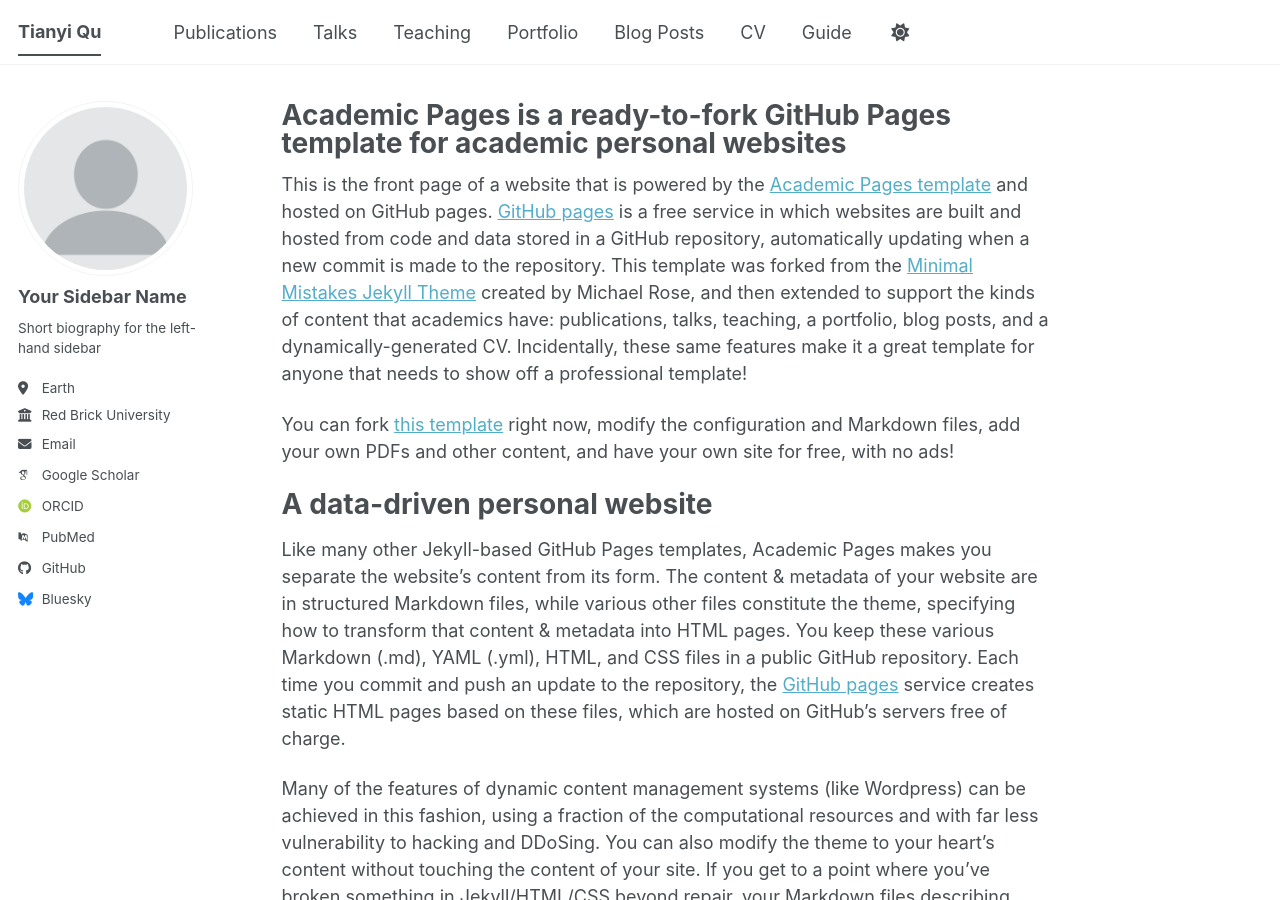
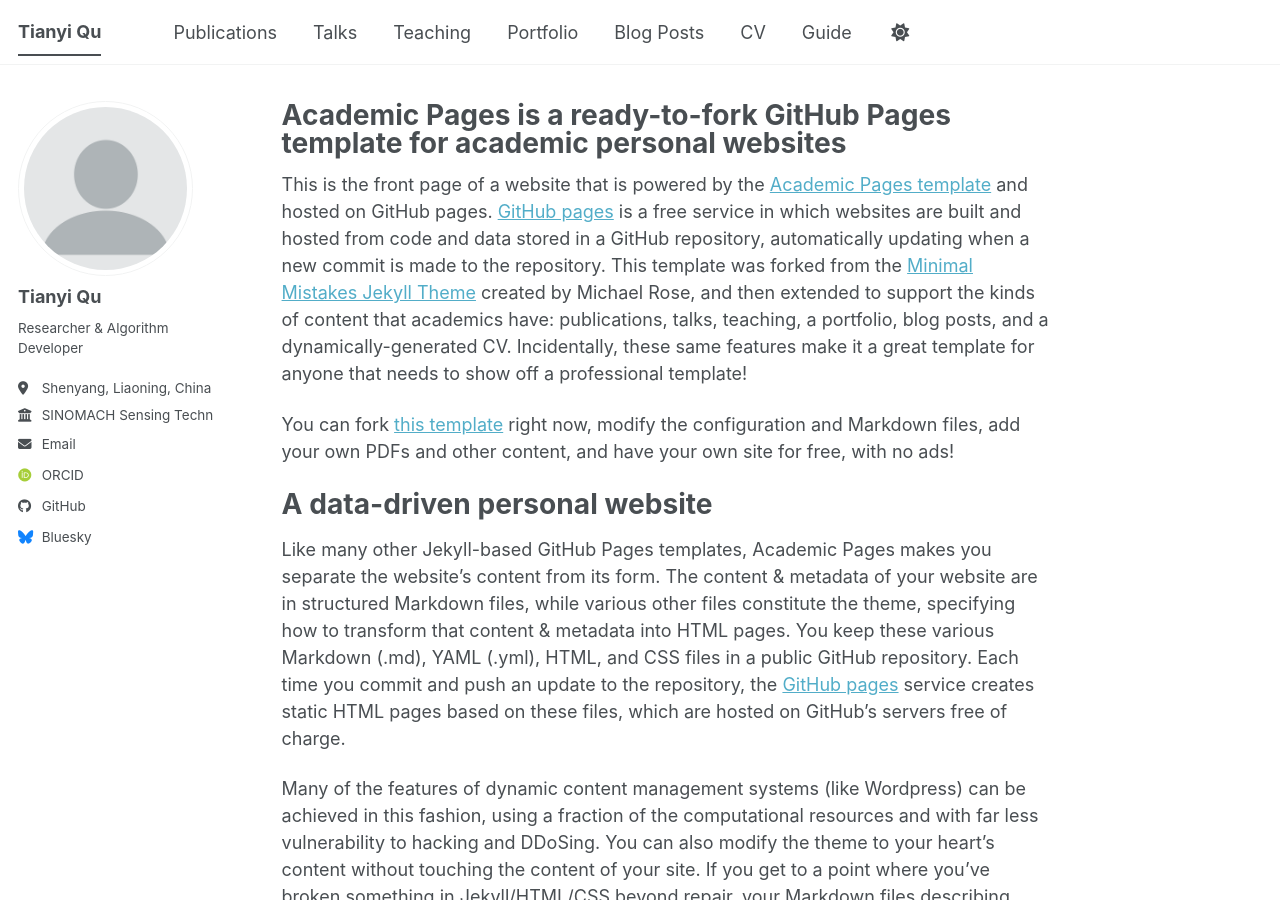
Before and after one commit to TQSAIS/tqsais.github.io, a Jekyll site: the page built from _pages/about.md, in a window 1280 px wide and 900 px high. Built offline with Jekyll 4.4.1, drawn with Linux system fonts in a browser that asks for light colours; some web fonts are replaced; a script bundle is joined from its source files by our own code; library files that are not in the unit come from our copies.

Commit message:
Update _config.yml

```diff
--- a/_config.yml
+++ b/_config.yml
@@ -24,27 +24,17 @@
 author:
   # Biographic information
   avatar           : "profile.png"
-  name             : "Your Sidebar Name"
+  name             : "Tianyi Qu"
   pronouns         : # example: "she/her"
-  bio              : "Short biography for the left-hand sidebar"
-  location         : "Earth"
-  employer         : "Red Brick University"
+  bio              : "Researcher & Algorithm Developer"
+  location         : "Shenyang, Liaoning, China"
+  employer         : "SINOMACH Sensing Technology Co., Ltd"
   uri              : # URL
-  email            : "none@example.org"
+  email            : "qutianyi@hb-sais.com"
 
   # Academic websites
-  academia         : # URL
-  arxiv            : # URL - Update with the correct link to your profile
-  googlescholar    : "https://scholar.google.com/citations?user=PS_CX0AAAAAJ"
-  inspire-hep      : # URL
-  impactstory      : # URL
-  orcid            : "https://orcid.org/yourorcidurl"
-  semantic         : # URL
-  ssrn             : # URL
-  pubmed           : "https://www.ncbi.nlm.nih.gov/pubmed/?term=john+snow"
-  researchgate     : # URL
-  scopus           : # URL
-  zotero           : # URL
+  orcid            : "https://orcid.org/0009-0005-1064-7320"
+
 
 
   # Repositories and software development
```
